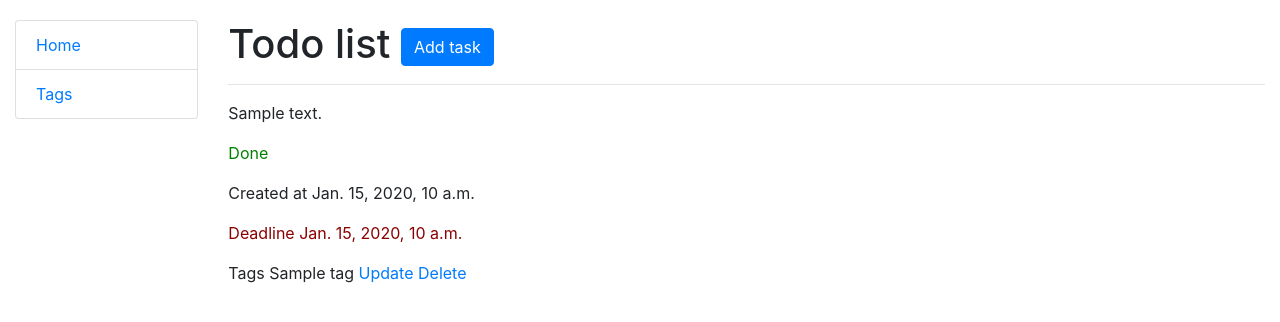
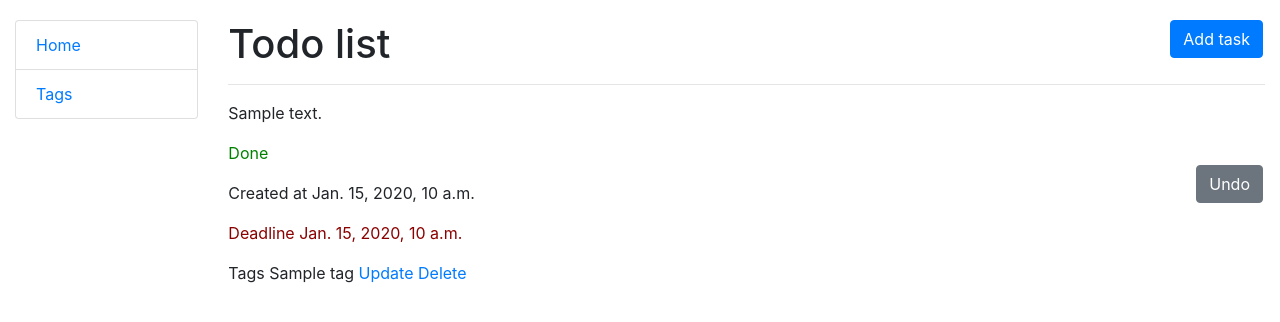
Before and after one commit to YESosnovska/todo-list, a Django app: page / in a window 1280 px wide. Shown: the top 322 px of the page. Run offline with Django 5.2, Linux system fonts and the light colour scheme; tables that the repository leaves empty hold one stand-in row (values such as "Sample post").

Commit message:
add ability to complete a task without updating it

```diff
--- a/static/css/styles.css
+++ b/static/css/styles.css
@@ -1,3 +1,8 @@
 body {
     margin-top: 20px;
 }
+
+.link-to-page {
+    float: right;
+    margin: 0 2px 0 2px;
+}
--- a/tasks/urls.py
+++ b/tasks/urls.py
@@ -8,7 +8,7 @@ from tasks.views import (
     TaskUpdateView,
     TaskDeleteView,
     TagUpdateView,
-    TagDeleteView,
+    TagDeleteView, toggle_task_implementation,
 )
 
 urlpatterns = [
@@ -20,6 +20,11 @@ urlpatterns = [
     path("tags/create/", TagCreateView.as_view(), name="tag-create"),
     path("tags/<int:pk>/update/", TagUpdateView.as_view(), name="tag-update"),
     path("tags/<int:pk>/delete/", TagDeleteView.as_view(), name="tag-delete"),
+    path(
+        "<int:pk>/toggle-implementation/",
+        toggle_task_implementation,
+        name="toggle-implementation"
+    ),
 ]
 
 app_name = "tasks"
--- a/tasks/views.py
+++ b/tasks/views.py
@@ -1,3 +1,4 @@
+from django.http import HttpResponseRedirect
 from django.urls import reverse_lazy
 from django.views import generic
 
@@ -47,3 +48,10 @@ class TagUpdateView(generic.UpdateView):
 class TagDeleteView(generic.DeleteView):
     model = Tag
     success_url = reverse_lazy("tasks:tag-list")
+
+
+def toggle_task_implementation(request, pk):
+    task = Task.objects.get(id=pk)
+    task.done = not task.done
+    task.save()
+    return HttpResponseRedirect(reverse_lazy("tasks:index"))
--- a/templates/tasks/index.html
+++ b/templates/tasks/index.html
@@ -18,6 +18,15 @@
           {% else %}
             <div style="color: green">Done</div>
           {% endif %}
+        {% if task.done %}
+          <a href="{% url 'tasks:toggle-implementation' pk=task.id %}" class="btn btn-secondary link-to-page">
+            Undo
+          </a>
+        {% else %}
+          <a href="{% url 'tasks:toggle-implementation' pk=task.id %}" class="btn btn-success link-to-page">
+            Complete
+          </a>
+        {% endif %}
         </p>
         <p>
           Created at {{ task.datetime }}
```
